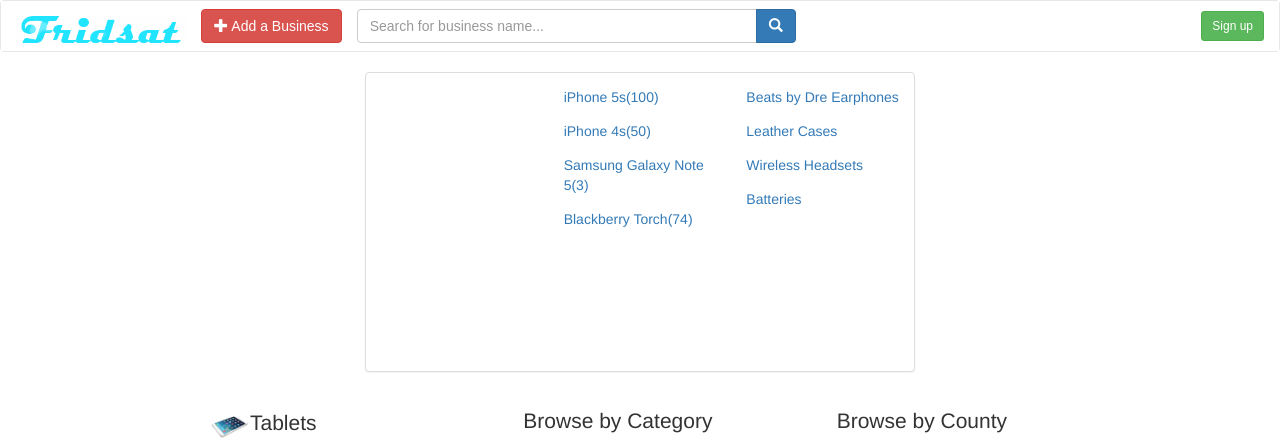
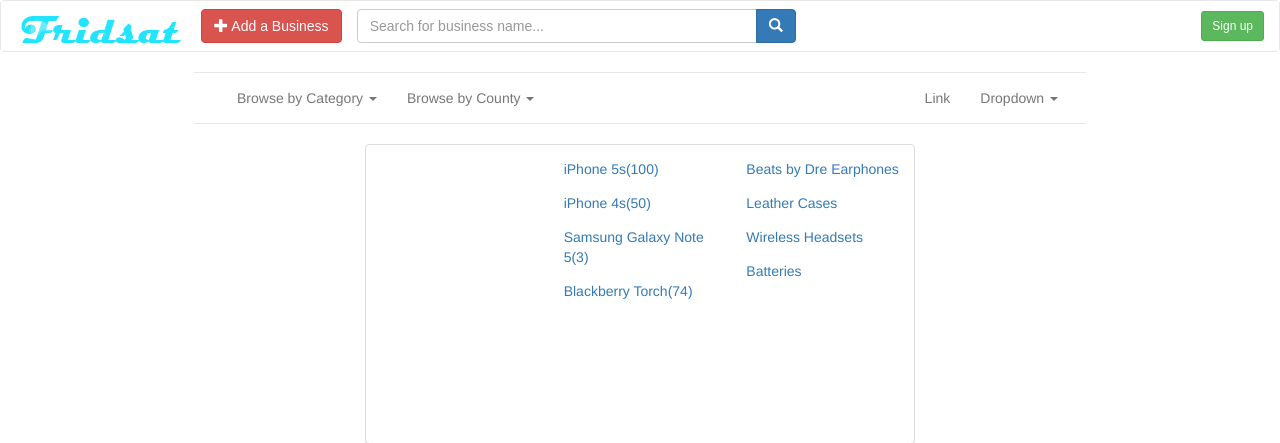
Before and after one commit to KenMwanza/fridsat, a Django app: page / in a window 1280 px wide. Shown: the top 443 px of the page. Run offline with Django 3.2, Linux system fonts and the light colour scheme; data that the repository does not hold is empty; some libraries are stand-ins or nearby versions.

Commit message:
Add a mini navbar

```diff
--- a/front/static/front/css/main.css
+++ b/front/static/front/css/main.css
@@ -78,6 +78,18 @@ textarea {
     background-color: #ffffff;
 }
 
+#mini-nav {
+    width: 70%;
+    margin: 0 auto;
+    border-left: none;
+    border-right: none;
+}
+
+.scrollable-menu {
+    max-height: 200px;
+    overflow-x: auto;
+}
+
 #front-panel {
     width: 550px;
     height: 300px;
@@ -89,6 +101,11 @@ textarea {
   #front-panel {
     width: 100%;
   }
+}
+
+.info-panel {
+    margin: 10px auto;
+    width: 70%;
 }
 
 .right.carousel-control, .left.carousel-control {
@@ -161,6 +178,12 @@ textarea {
 #set-password {
     width: 200px;
     margin: 0 auto;
+}
+
+@media (min-width: 979px) {
+  ul.nav li.dropdown:hover > ul.dropdown-menu {
+    display: block;
+  }
 }
 
 /* ==========================================================================
--- a/front/templates/base.html
+++ b/front/templates/base.html
@@ -72,6 +72,44 @@
         </div><!-- /.container-fluid -->
       </nav>
 
+      <nav id="mini-nav" class="navbar navbar-default">
+        <div class="container-fluid">
+
+    <!-- Collect the nav links, forms, and other content for toggling -->
+    <div class="collapse navbar-collapse" id="bs-example-navbar-collapse-1">
+      <ul class="nav navbar-nav">
+        <li class="dropdown">
+          <a href="#" class="dropdown-toggle" data-toggle="dropdown" role="button" aria-haspopup="true" aria-expanded="false">Browse by Category <span class="caret"></span></a>
+          <ul class="dropdown-menu scrollable-menu">
+            {% for category in categories %}
+            <li><a href="{{ category.get_absolute_url }}">{{ category }}</a></li>
+            {% endfor %}
+          </ul>
+        </li>
+        <li class="dropdown">
+          <a href="#" class="dropdown-toggle" data-toggle="dropdown" role="button" aria-haspopup="true" aria-expanded="false">Browse by County <span class="caret"></span></a>
+          <ul class="dropdown-menu scrollable-menu">
+            {% for county in counties %}
+            <li><a href="#">{{ county }}</a></li>
+            {% endfor %}
+          </ul>
+        </li>
+      </ul>
+      <ul class="nav navbar-nav navbar-right">
+        <li><a href="#">Link</a></li>
+        <li class="dropdown">
+          <a href="#" class="dropdown-toggle" data-toggle="dropdown" role="button" aria-haspopup="true" aria-expanded="false">Dropdown <span class="caret"></span></a>
+          <ul class="dropdown-menu">
+            {% for county in counties %}
+            <li><a href="#">{{ county }}</a></li>
+            {% endfor %}
+          </ul>
+        </li>
+      </ul>
+    </div><!-- /.navbar-collapse -->
+  </div><!-- /.container-fluid -->
+</nav>
+
       <div class="content">
       {% if user.has_usable_password == False %}
         <div id="set-password" title="Set a new password">
```
Also changed, not shown: front/templates/front/category.html (+30 -1 lines).
